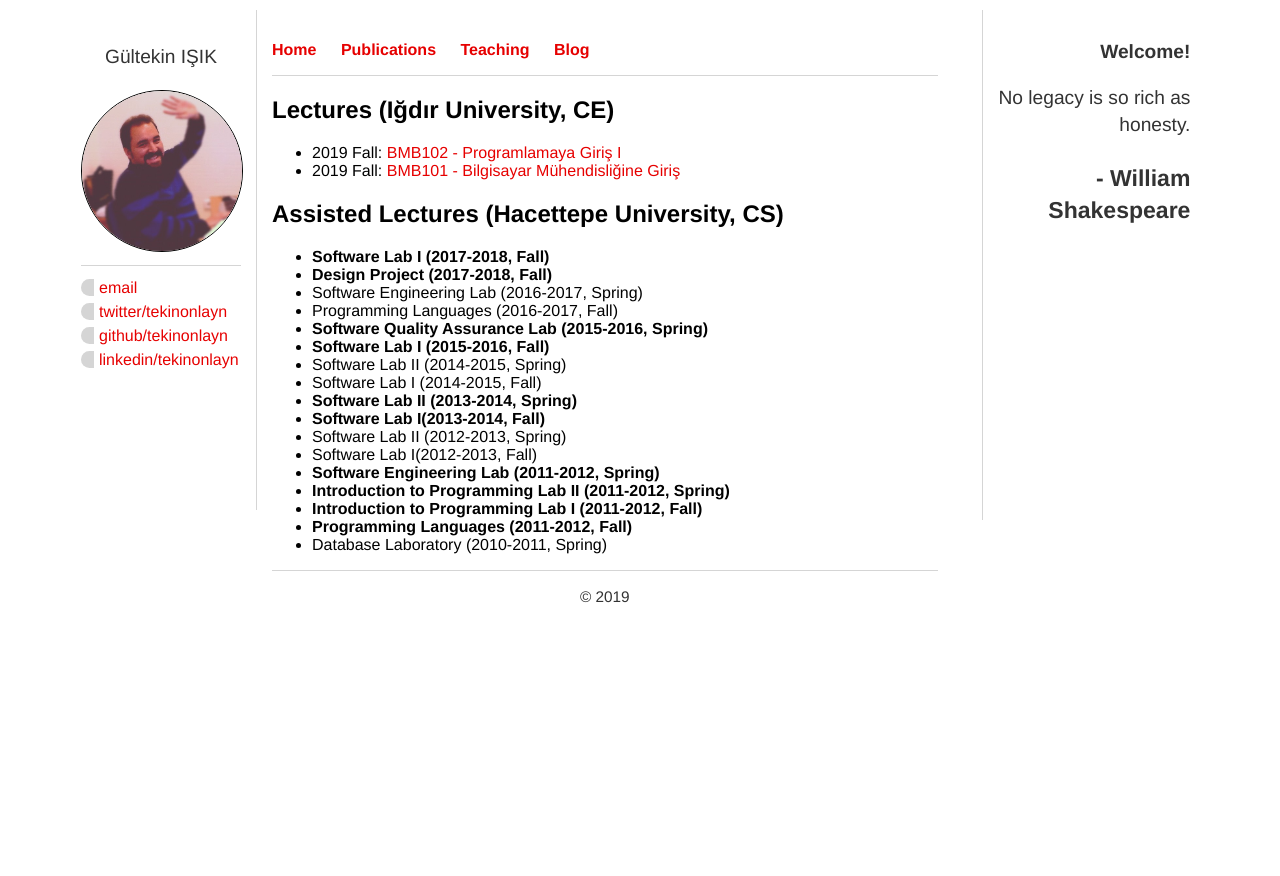
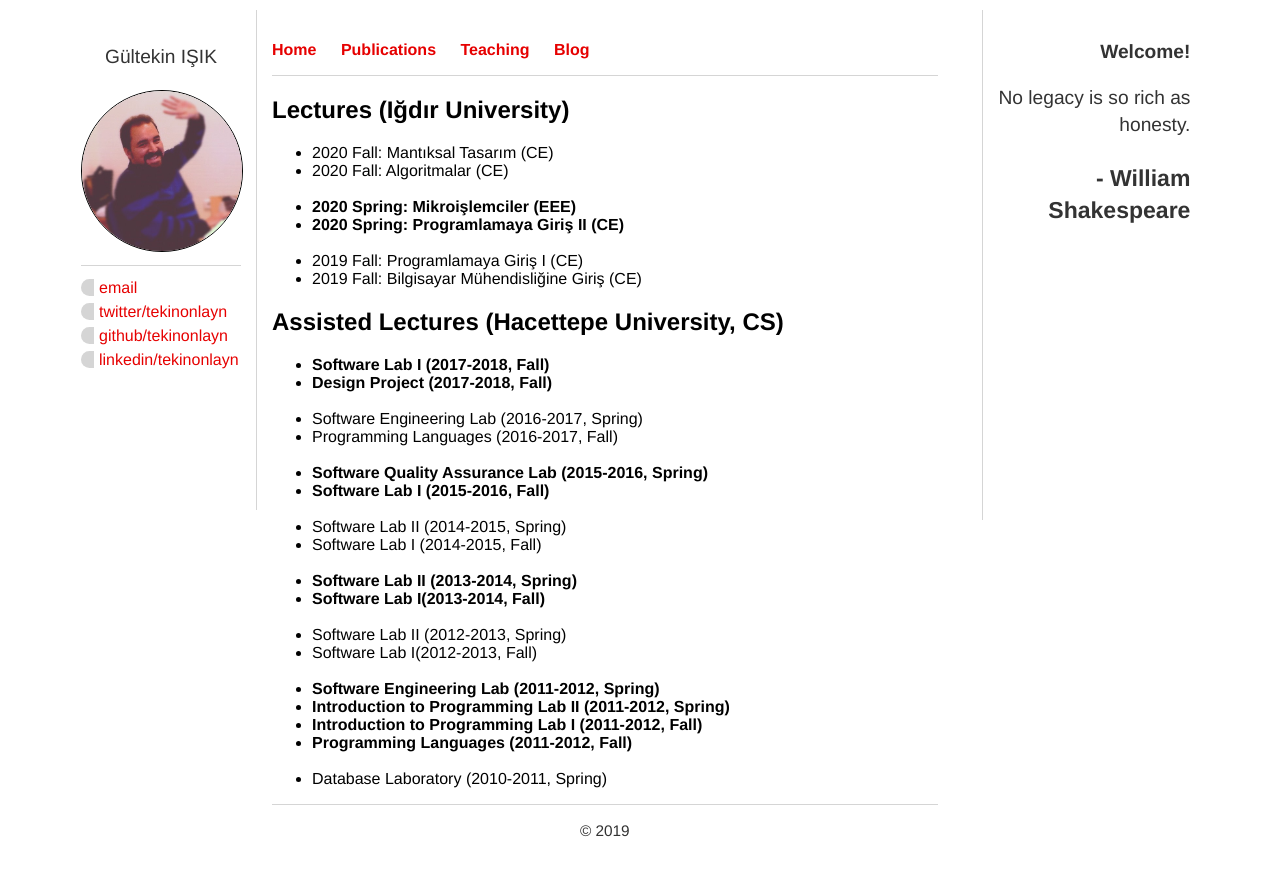
Before and after one commit to tekinonlayn/gi.github.io, a Jekyll site: the page built from teaching/index.html, in a window 1280 px wide. Shown: the top 876 px of the page. Built offline with Jekyll 4.4.1, drawn with Linux system fonts in a browser that asks for light colours.

Commit message:
Update index.html

```diff
--- a/teaching/index.html
+++ b/teaching/index.html
@@ -3,30 +3,34 @@ layout: varsay
 title: Gültekin Işık - Teaching
 ---
 <div class="blurb">
-	<h2>Lectures (Iğdır University, CE)</h2>
+	<h2>Lectures (Iğdır University)</h2>
 	<ul>
-	<li>2019 Fall: <a href="courses/bmb102" target="">BMB102 - Programlamaya Giriş I </a></li>
-	<li>2019 Fall: <a href="courses/bmb101" target="">BMB101 - Bilgisayar Mühendisliğine Giriş </a></li>
+	<li>2020 Fall: Mantıksal Tasarım (CE)</li>
+	<li>2020 Fall: Algoritmalar (CE)</li><br>
+	<li><b>2020 Spring: Mikroişlemciler (EEE) </b></li>
+	<li><b>2020 Spring: Programlamaya Giriş II (CE)</b></li><br>
+	<li>2019 Fall: Programlamaya Giriş I (CE)</li>
+	<li>2019 Fall: Bilgisayar Mühendisliğine Giriş (CE) </li>
 
 	</ul>
 	<h2>Assisted Lectures (Hacettepe University, CS)</h2>
 	<ul>
 	<li><b>	Software Lab I (2017-2018, Fall) </b> </li>
-	<li><b>	Design Project (2017-2018, Fall) </b> </li>
+	<li><b>	Design Project (2017-2018, Fall) </b> </li> <br>
 	<li>	Software Engineering Lab (2016-2017, Spring) </li>
-	<li>	Programming Languages (2016-2017, Fall) </li>
+	<li>	Programming Languages (2016-2017, Fall) </li><br>
 	<li><b>	Software Quality Assurance Lab (2015-2016, Spring) </b> </li>
-	<li><b>	Software Lab I (2015-2016, Fall) </b> </li>
+	<li><b>	Software Lab I (2015-2016, Fall) </b> </li><br>
 	<li>	Software Lab II (2014-2015, Spring) </li>
-	<li>	Software Lab I (2014-2015, Fall) </li>
+	<li>	Software Lab I (2014-2015, Fall) </li><br>
 	<li><b>	Software Lab II (2013-2014, Spring) </b> </li>
-	<li><b>	Software Lab I(2013-2014, Fall)</b> </li>
+	<li><b>	Software Lab I(2013-2014, Fall)</b> </li><br>
 	<li>	Software Lab II (2012-2013, Spring) </li>
-	<li>	Software Lab I(2012-2013, Fall) </li>
+	<li>	Software Lab I(2012-2013, Fall) </li><br>
 	<li><b>	Software Engineering Lab (2011-2012, Spring) </b> </li>
 	<li><b>	Introduction to Programming Lab II (2011-2012, Spring)</b> </li>
 	<li><b>	Introduction to Programming Lab I (2011-2012, Fall)</b> </li>
-	<li><b>	Programming Languages (2011-2012, Fall) </b> </li>
+	<li><b>	Programming Languages (2011-2012, Fall) </b> </li><br>
 	<li>	Database Laboratory (2010-2011, Spring) </li>
 
 	</ul>
```
